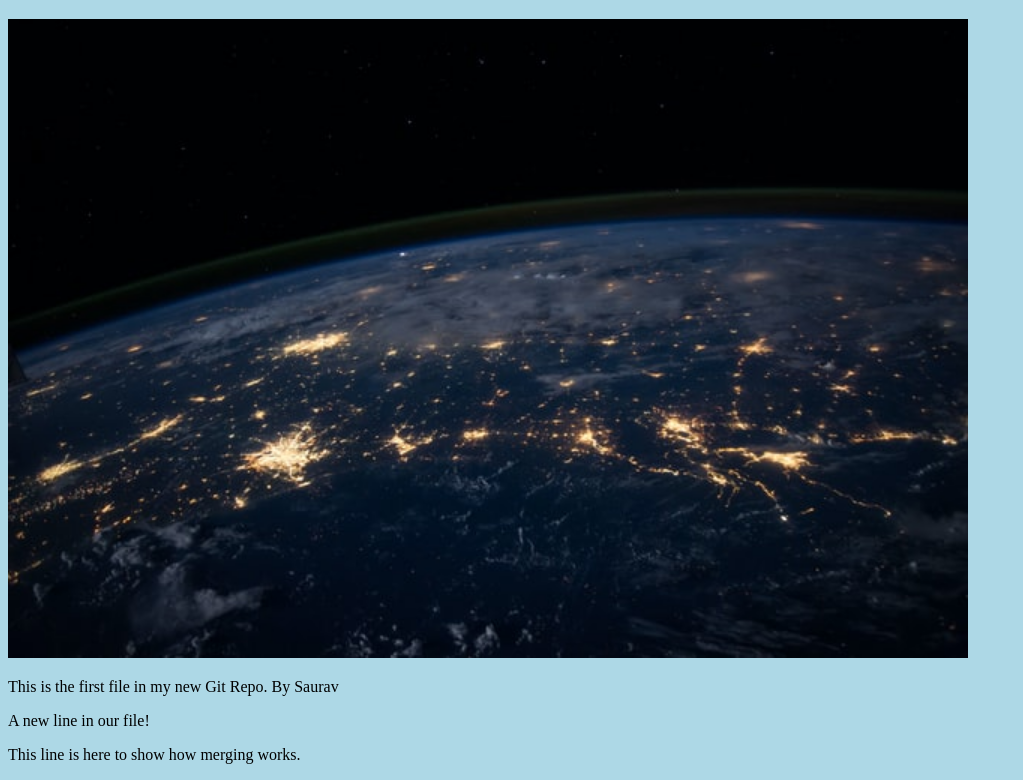
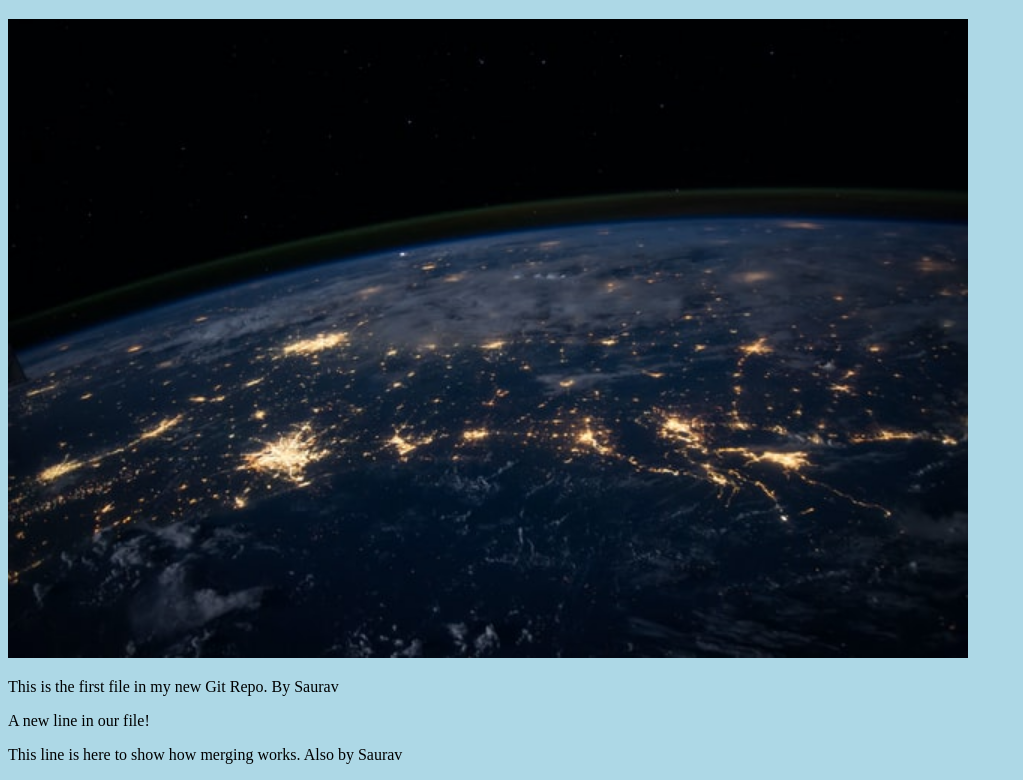
Before and after one commit to SauravSaroya/helloworld, a plain HTML site: page index.html in a window 1280 px wide. Shown: the part 61-841 px from the top of the page, without its empty margins (0-1023 px from the left). Drawn offline with Linux system fonts and the light colour scheme.

Commit message:
Update index.html

```diff
--- a/index.html
+++ b/index.html
@@ -11,7 +11,7 @@
 style="width:100%;max-width:960px"></div>
 <p>This is the first file in my new Git Repo. By Saurav</p>
 <p>A new line in our file!</p>
-<p>This line is here to show how merging works.</p>
+<p>This line is here to show how merging works. Also by Saurav</p>
 
 
 </body>
```
